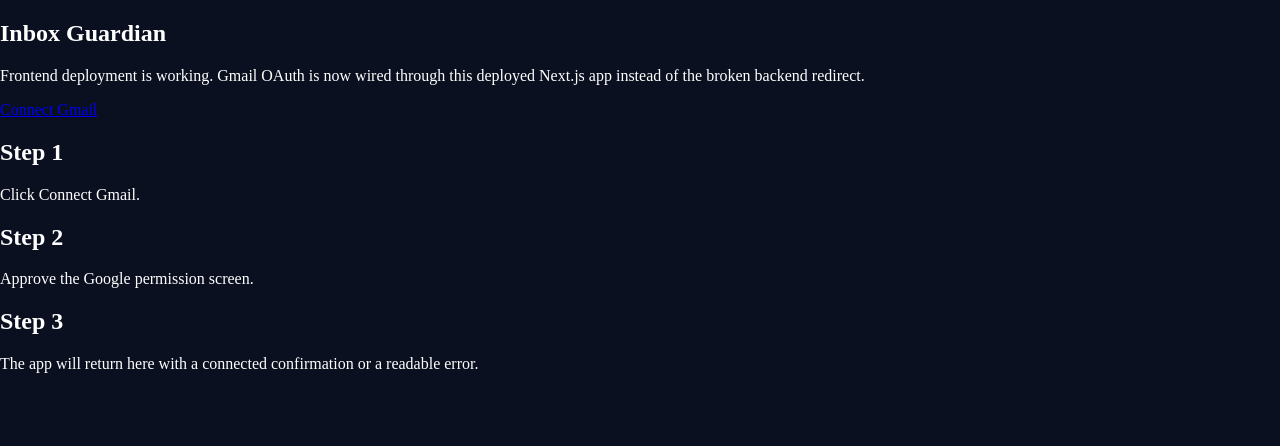
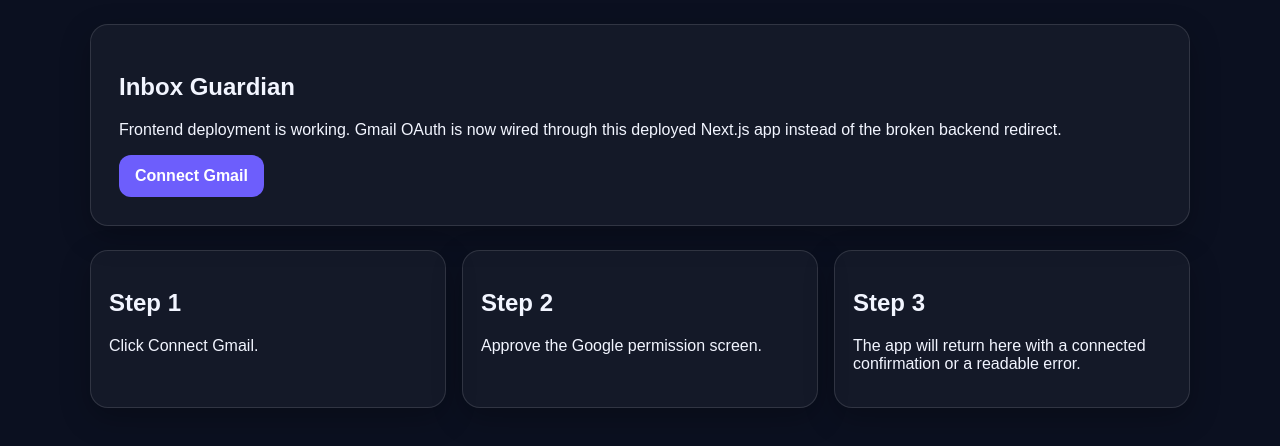
Before and after one commit to mbma2264-boop/inbox-guardian-frontend, a Next.js app: page / in a window 1280 px wide. Shown: the top 446 px of the page. Built offline with nearby package versions, Linux system fonts and the light colour scheme.

Commit message:
Expand frontend global styles

```diff
--- a/app/globals.css
+++ b/app/globals.css
@@ -1 +1,67 @@
-html,body{margin:0;padding:0;background:#0b1020;color:#fff}
+html, body {
+  margin: 0;
+  padding: 0;
+  font-family: Arial, Helvetica, sans-serif;
+  background: #0b1020;
+  color: #f2f5ff;
+}
+
+* {
+  box-sizing: border-box;
+}
+
+.page {
+  min-height: 100vh;
+  padding: 24px;
+}
+
+.container {
+  max-width: 1100px;
+  margin: 0 auto;
+}
+
+.hero, .card {
+  border: 1px solid rgba(255,255,255,0.12);
+  border-radius: 18px;
+  background: rgba(255,255,255,0.04);
+  box-shadow: 0 10px 30px rgba(0,0,0,0.25);
+}
+
+.hero {
+  padding: 28px;
+  margin-bottom: 24px;
+}
+
+.grid {
+  display: grid;
+  grid-template-columns: repeat(3, minmax(0, 1fr));
+  gap: 16px;
+}
+
+.card {
+  padding: 18px;
+}
+
+.button {
+  display: inline-block;
+  padding: 12px 16px;
+  border-radius: 12px;
+  background: #6d5efc;
+  color: white;
+  font-weight: 700;
+  text-decoration: none;
+}
+
+.status {
+  margin-top: 16px;
+  padding: 12px;
+  border-radius: 12px;
+}
+
+.success {
+  background: rgba(40, 180, 99, 0.2);
+}
+
+.error {
+  background: rgba(255, 0, 0, 0.2);
+}
```
